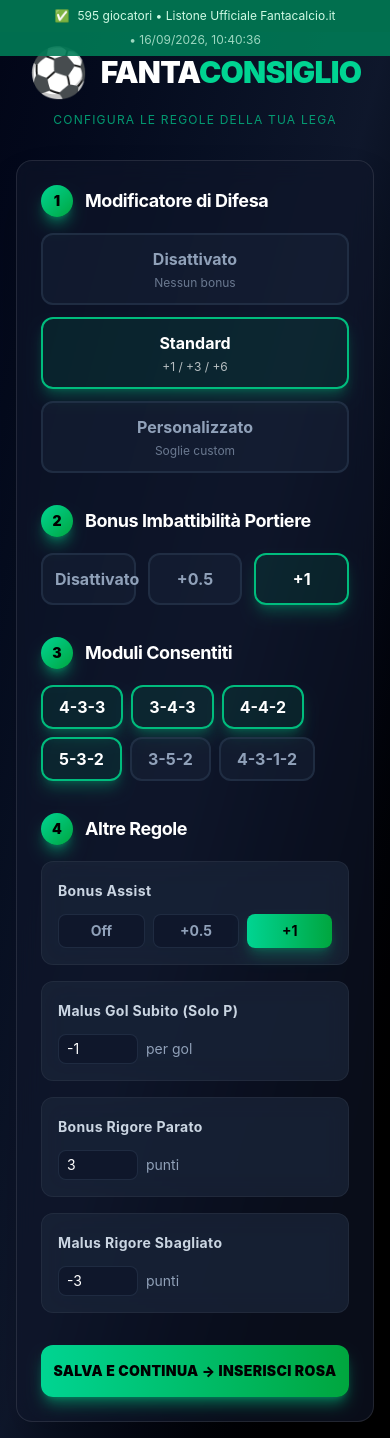
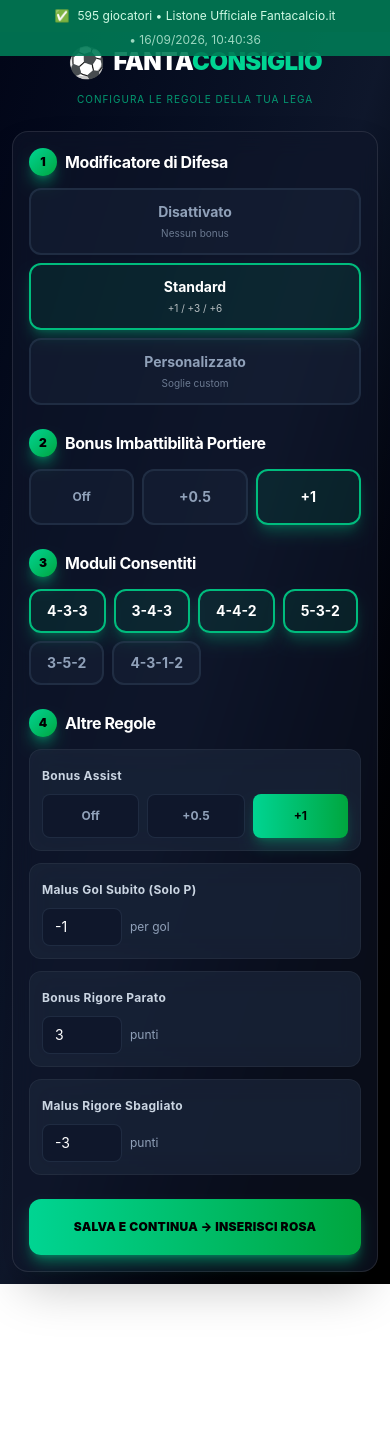
Before and after one commit to gianlucasonnante96-sys/FantaSquadra, a React (Vite) app: page / in a window 390 px wide. After the commit the page ends 1284 px from the top, so only its background shows below. Built offline with nearby package versions, Linux system fonts and the light colour scheme.

Commit message:
Refactor Setup component layout and styles
Updated styles and structure for Setup component, including adjustments to padding, font sizes, and button layouts.

```diff
--- a/src/components/Setup.tsx
+++ b/src/components/Setup.tsx
@@ -33,87 +33,87 @@
   };
 
   return (
-    <div className="min-h-screen bg-gradient-to-br from-slate-950 via-slate-900 to-black p-4 md:p-8">
+    <div className="min-h-screen bg-gradient-to-br from-slate-950 via-slate-900 to-black p-3 md:p-8">
       <div className="max-w-3xl mx-auto">
         {/* Header */}
-        <div className="text-center mb-8">
-          <div className="inline-flex items-center gap-3 mb-4">
-            <span className="text-5xl">⚽</span>
-            <h1 className="text-3xl md:text-5xl font-black text-white tracking-tight">
+        <div className="text-center mb-6 md:mb-8">
+          <div className="inline-flex items-center gap-2 md:gap-3 mb-3 md:mb-4">
+            <span className="text-3xl md:text-5xl">⚽</span>
+            <h1 className="text-2xl md:text-5xl font-black text-white tracking-tight">
               FANTA<span className="text-emerald-400">CONSIGLIO</span>
             </h1>
           </div>
-          <p className="text-emerald-400/70 text-xs md:text-sm tracking-widest uppercase">
+          <p className="text-emerald-400/70 text-[10px] md:text-sm tracking-widest uppercase">
             Configura le regole della tua lega
           </p>
         </div>
 
-        <div className="bg-slate-900/60 backdrop-blur-md rounded-2xl border border-white/10 p-6 md:p-8 shadow-2xl">
+        <div className="bg-slate-900/60 backdrop-blur-md rounded-2xl border border-white/10 p-4 md:p-8 shadow-2xl">
           {/* ============================================================
               SEZIONE 1: MODIFICATORE DI DIFESA
               ============================================================ */}
-          <div className="mb-8">
-            <h3 className="text-lg font-bold text-white mb-4 flex items-center gap-3">
-              <span className="w-8 h-8 rounded-full bg-gradient-to-br from-emerald-400 to-green-600 flex items-center justify-center text-black font-black text-sm shadow-lg shadow-emerald-500/50">
+          <div className="mb-6 md:mb-8">
+            <h3 className="text-base md:text-lg font-bold text-white mb-3 md:mb-4 flex items-center gap-2 md:gap-3">
+              <span className="w-7 h-7 md:w-8 md:h-8 rounded-full bg-gradient-to-br from-emerald-400 to-green-600 flex items-center justify-center text-black font-black text-xs md:text-sm shadow-lg shadow-emerald-500/50">
                 1
               </span>
               <span className="tracking-tight">Modificatore di Difesa</span>
             </h3>
-            <div className="grid grid-cols-1 md:grid-cols-3 gap-3">
+            <div className="grid grid-cols-1 gap-2 md:grid-cols-3 md:gap-3">
               <button
                 onClick={() => updateRules({ modificatoreDifesa: 'off' })}
-                className={`p-3 rounded-xl border-2 transition-all ${
+                className={`p-3 min-h-[60px] rounded-xl border-2 transition-all ${
                   localRules.modificatoreDifesa === 'off'
                     ? 'border-emerald-500 bg-emerald-500/10 text-white shadow-lg shadow-emerald-500/30'
                     : 'border-slate-700/50 bg-slate-800/40 text-slate-400 hover:border-slate-600 hover:text-slate-300'
                 }`}
               >
-                <div className="font-bold">Disattivato</div>
-                <div className="text-xs mt-1 opacity-70">Nessun bonus</div>
+                <div className="font-bold text-sm md:text-base">Disattivato</div>
+                <div className="text-[10px] md:text-xs mt-1 opacity-70">Nessun bonus</div>
               </button>
               <button
                 onClick={() => updateRules({ modificatoreDifesa: 'standard' })}
-                className={`p-3 rounded-xl border-2 transition-all ${
+                className={`p-3 min-h-[60px] rounded-xl border-2 transition-all ${
                   localRules.modificatoreDifesa === 'standard'
                     ? 'border-emerald-500 bg-emerald-500/10 text-white shadow-lg shadow-emerald-500/30'
                     : 'border-slate-700/50 bg-slate-800/40 text-slate-400 hover:border-slate-600 hover:text-slate-300'
                 }`}
               >
-                <div className="font-bold">Standard</div>
-                <div className="text-xs mt-1 opacity-70">+1 / +3 / +6</div>
+                <div className="font-bold text-sm md:text-base">Standard</div>
+                <div className="text-[10px] md:text-xs mt-1 opacity-70">+1 / +3 / +6</div>
               </button>
               <button
                 onClick={() => updateRules({ modificatoreDifesa: 'custom' })}
-                className={`p-3 rounded-xl border-2 transition-all ${
+                className={`p-3 min-h-[60px] rounded-xl border-2 transition-all ${
                   localRules.modificatoreDifesa === 'custom'
                     ? 'border-emerald-500 bg-emerald-500/10 text-white shadow-lg shadow-emerald-500/30'
                     : 'border-slate-700/50 bg-slate-800/40 text-slate-400 hover:border-slate-600 hover:text-slate-300'
                 }`}
               >
-                <div className="font-bold">Personalizzato</div>
-                <div className="text-xs mt-1 opacity-70">Soglie custom</div>
+                <div className="font-bold text-sm md:text-base">Personalizzato</div>
+                <div className="text-[10px] md:text-xs mt-1 opacity-70">Soglie custom</div>
               </button>
             </div>
 
             {localRules.modificatoreDifesa === 'custom' && (
-              <div className="mt-3 p-4 bg-slate-800/60 backdrop-blur-md rounded-xl border border-white/5 animate-fadeIn">
-                <p className="text-sm text-slate-300 mb-3 font-medium">Configura soglie personalizzate:</p>
+              <div className="mt-3 p-3 md:p-4 bg-slate-800/60 backdrop-blur-md rounded-xl border border-white/5 animate-fadeIn">
+                <p className="text-xs md:text-sm text-slate-300 mb-3 font-medium">Configura soglie personalizzate:</p>
                 <div className="space-y-2">
                   {localRules.modificatoreCustom.map((t, i) => (
-                    <div key={i} className="flex items-center gap-3 flex-wrap">
-                      <span className="text-slate-400 text-sm">Media ≥</span>
+                    <div key={i} className="flex items-center gap-2 md:gap-3 flex-wrap">
+                      <span className="text-slate-400 text-xs md:text-sm">Media ≥</span>
                       <input
                         type="number"
-                        step="0.5"
+                        step="0.25"
                         value={t.threshold}
                         onChange={(e) => {
                           const newCustom = [...localRules.modificatoreCustom];
                           newCustom[i] = { ...newCustom[i], threshold: parseFloat(e.target.value) || 0 };
                           updateRules({ modificatoreCustom: newCustom });
                         }}
-                        className="w-20 px-2 py-1 bg-slate-900/80 border border-slate-700/50 rounded-lg text-white text-sm focus:outline-none focus:border-emerald-500/60 focus:ring-2 focus:ring-emerald-500/20 transition-all"
+                        className="w-16 md:w-20 px-2 py-1 bg-slate-900/80 border border-slate-700/50 rounded-lg text-white text-xs md:text-sm focus:outline-none focus:border-emerald-500/60"
                       />
-                      <span className="text-slate-400 text-sm">→ Bonus</span>
+                      <span className="text-slate-400 text-xs md:text-sm">→ Bonus</span>
                       <input
                         type="number"
                         step="0.5"
@@ -123,15 +123,14 @@
                           newCustom[i] = { ...newCustom[i], bonus: parseFloat(e.target.value) || 0 };
                           updateRules({ modificatoreCustom: newCustom });
                         }}
-                        className="w-20 px-2 py-1 bg-slate-900/80 border border-slate-700/50 rounded-lg text-white text-sm focus:outline-none focus:border-emerald-500/60 focus:ring-2 focus:ring-emerald-500/20 transition-all"
+                        className="w-16 md:w-20 px-2 py-1 bg-slate-900/80 border border-slate-700/50 rounded-lg text-white text-xs md:text-sm focus:outline-none focus:border-emerald-500/60"
                       />
                       <button
                         onClick={() => {
                           const newCustom = localRules.modificatoreCustom.filter((_, idx) => idx !== i);
                           updateRules({ modificatoreCustom: newCustom });
                         }}
-                        className="ml-2 w-7 h-7 flex items-center justify-center rounded-lg bg-red-500/20 text-red-400 hover:bg-red-500/40 hover:text-red-300 transition-colors text-sm"
-                        title="Rimuovi soglia"
+                        className="ml-auto w-8 h-8 flex items-center justify-center rounded-lg bg-red-500/20 text-red-400 hover:bg-red-500/40 transition-colors text-sm"
                       >
                         ✕
                       </button>
@@ -141,7 +140,7 @@
                     onClick={() => updateRules({
                       modificatoreCustom: [...localRules.modificatoreCustom, { threshold: 6, bonus: 1 }]
                     })}
-                    className="text-emerald-400 text-sm hover:text-emerald-300 font-medium transition-colors"
+                    className="text-emerald-400 text-xs md:text-sm hover:text-emerald-300 font-medium transition-colors py-2"
                   >
                     + Aggiungi soglia
                   </button>
@@ -153,43 +152,43 @@
           {/* ============================================================
               SEZIONE 2: BONUS IMBATTIBILITÀ
               ============================================================ */}
-          <div className="mb-8">
-            <h3 className="text-lg font-bold text-white mb-4 flex items-center gap-3">
-              <span className="w-8 h-8 rounded-full bg-gradient-to-br from-emerald-400 to-green-600 flex items-center justify-center text-black font-black text-sm shadow-lg shadow-emerald-500/50">
+          <div className="mb-6 md:mb-8">
+            <h3 className="text-base md:text-lg font-bold text-white mb-3 md:mb-4 flex items-center gap-2 md:gap-3">
+              <span className="w-7 h-7 md:w-8 md:h-8 rounded-full bg-gradient-to-br from-emerald-400 to-green-600 flex items-center justify-center text-black font-black text-xs md:text-sm shadow-lg shadow-emerald-500/50">
                 2
               </span>
               <span className="tracking-tight">Bonus Imbattibilità Portiere</span>
             </h3>
-            <div className="grid grid-cols-3 gap-3">
+            <div className="grid grid-cols-3 gap-2 md:gap-3">
               <button
                 onClick={() => updateRules({ bonusImbattibilita: 'off' })}
-                className={`p-3 rounded-xl border-2 transition-all ${
+                className={`p-3 min-h-[56px] rounded-xl border-2 transition-all ${
                   localRules.bonusImbattibilita === 'off'
                     ? 'border-emerald-500 bg-emerald-500/10 text-white shadow-lg shadow-emerald-500/30'
                     : 'border-slate-700/50 bg-slate-800/40 text-slate-400 hover:border-slate-600 hover:text-slate-300'
                 }`}
               >
-                <div className="font-bold">Disattivato</div>
+                <div className="font-bold text-xs md:text-base">Off</div>
               </button>
               <button
                 onClick={() => updateRules({ bonusImbattibilita: '0.5' })}
-                className={`p-3 rounded-xl border-2 transition-all ${
+                className={`p-3 min-h-[56px] rounded-xl border-2 transition-all ${
                   localRules.bonusImbattibilita === '0.5'
                     ? 'border-emerald-500 bg-emerald-500/10 text-white shadow-lg shadow-emerald-500/30'
                     : 'border-slate-700/50 bg-slate-800/40 text-slate-400 hover:border-slate-600 hover:text-slate-300'
                 }`}
               >
-                <div className="font-bold">+0.5</div>
+                <div className="font-bold text-sm md:text-base">+0.5</div>
               </button>
               <button
                 onClick={() => updateRules({ bonusImbattibilita: '1' })}
-                className={`p-3 rounded-xl border-2 transition-all ${
+                className={`p-3 min-h-[56px] rounded-xl border-2 transition-all ${
                   localRules.bonusImbattibilita === '1'
                     ? 'border-emerald-500 bg-emerald-500/10 text-white shadow-lg shadow-emerald-500/30'
                     : 'border-slate-700/50 bg-slate-800/40 text-slate-400 hover:border-slate-600 hover:text-slate-300'
                 }`}
               >
-                <div className="font-bold">+1</div>
+                <div className="font-bold text-sm md:text-base">+1</div>
               </button>
             </div>
           </div>
@@ -197,9 +196,9 @@
           {/* ============================================================
               SEZIONE 3: MODULI CONSENTITI
               ============================================================ */}
-          <div className="mb-8">
-            <h3 className="text-lg font-bold text-white mb-4 flex items-center gap-3">
-              <span className="w-8 h-8 rounded-full bg-gradient-to-br from-emerald-400 to-green-600 flex items-center justify-center text-black font-black text-sm shadow-lg shadow-emerald-500/50">
+          <div className="mb-6 md:mb-8">
+            <h3 className="text-base md:text-lg font-bold text-white mb-3 md:mb-4 flex items-center gap-2 md:gap-3">
+              <span className="w-7 h-7 md:w-8 md:h-8 rounded-full bg-gradient-to-br from-emerald-400 to-green-600 flex items-center justify-center text-black font-black text-xs md:text-sm shadow-lg shadow-emerald-500/50">
                 3
               </span>
               <span className="tracking-tight">Moduli Consentiti</span>
@@ -209,7 +208,7 @@
                 <button
                   key={module}
                   onClick={() => toggleModule(module)}
-                  className={`px-4 py-2 rounded-xl border-2 font-bold transition-all ${
+                  className={`px-4 py-2.5 min-h-[44px] rounded-xl border-2 font-bold transition-all text-sm md:text-base ${
                     localRules.moduliConsentiti.includes(module)
                       ? 'border-emerald-500 bg-emerald-500/10 text-white shadow-lg shadow-emerald-500/30'
                       : 'border-slate-700/50 bg-slate-800/40 text-slate-400 hover:border-slate-600 hover:text-slate-300'
@@ -224,24 +223,24 @@
           {/* ============================================================
               SEZIONE 4: ALTRE REGOLE
               ============================================================ */}
-          <div className="mb-8">
-            <h3 className="text-lg font-bold text-white mb-4 flex items-center gap-3">
-              <span className="w-8 h-8 rounded-full bg-gradient-to-br from-emerald-400 to-green-600 flex items-center justify-center text-black font-black text-sm shadow-lg shadow-emerald-500/50">
+          <div className="mb-6 md:mb-8">
+            <h3 className="text-base md:text-lg font-bold text-white mb-3 md:mb-4 flex items-center gap-2 md:gap-3">
+              <span className="w-7 h-7 md:w-8 md:h-8 rounded-full bg-gradient-to-br from-emerald-400 to-green-600 flex items-center justify-center text-black font-black text-xs md:text-sm shadow-lg shadow-emerald-500/50">
                 4
               </span>
               <span className="tracking-tight">Altre Regole</span>
             </h3>
-            <div className="grid grid-cols-1 md:grid-cols-2 gap-4">
+            <div className="grid grid-cols-1 md:grid-cols-2 gap-3 md:gap-4">
 
               {/* Assist */}
-              <div className="bg-slate-800/60 backdrop-blur-md p-4 rounded-xl border border-white/5">
-                <label className="text-slate-300 text-sm font-bold tracking-wide">Bonus Assist</label>
-                <div className="flex gap-2 mt-3">
+              <div className="bg-slate-800/60 backdrop-blur-md p-3 md:p-4 rounded-xl border border-white/5">
+                <label className="text-slate-300 text-xs md:text-sm font-bold tracking-wide">Bonus Assist</label>
+                <div className="flex gap-2 mt-2 md:mt-3">
                   {['off', '0.5', '1'].map(val => (
                     <button
                       key={val}
                       onClick={() => updateRules({ assist: val as LeagueRules['assist'] })}
-                      className={`flex-1 px-3 py-1.5 rounded-lg text-sm font-bold transition-all ${
+                      className={`flex-1 px-3 py-2 min-h-[44px] rounded-lg text-xs md:text-sm font-bold transition-all ${
                         localRules.assist === val
                           ? 'bg-gradient-to-r from-emerald-400 to-green-600 text-black shadow-lg shadow-emerald-500/30'
                           : 'bg-slate-900/80 text-slate-400 hover:bg-slate-700/80 hover:text-white border border-slate-700/50'
@@ -253,60 +252,58 @@
                 </div>
               </div>
 
-              {/* 🔥 FIX: dicitura cambiata in "Solo P" */}
-              <div className="bg-slate-800/60 backdrop-blur-md p-4 rounded-xl border border-white/5">
-                <label className="text-slate-300 text-sm font-bold tracking-wide">Malus Gol Subito (Solo P)</label>
-                <div className="flex items-center gap-2 mt-3">
+              {/* Malus Gol Subito */}
+              <div className="bg-slate-800/60 backdrop-blur-md p-3 md:p-4 rounded-xl border border-white/5">
+                <label className="text-slate-300 text-xs md:text-sm font-bold tracking-wide">Malus Gol Subito (Solo P)</label>
+                <div className="flex items-center gap-2 mt-2 md:mt-3">
                   <input
                     type="number"
                     step="0.5"
                     value={localRules.golSubito}
                     onChange={(e) => updateRules({ golSubito: parseFloat(e.target.value) || 0 })}
-                    className="w-20 px-2 py-1 bg-slate-900/80 border border-slate-700/50 rounded-lg text-white text-sm focus:outline-none focus:border-emerald-500/60 focus:ring-2 focus:ring-emerald-500/20 transition-all"
+                    className="w-20 px-3 py-2 bg-slate-900/80 border border-slate-700/50 rounded-lg text-white text-sm focus:outline-none focus:border-emerald-500/60"
                   />
-                  <span className="text-slate-400 text-sm">per gol</span>
+                  <span className="text-slate-400 text-xs md:text-sm">per gol</span>
                 </div>
               </div>
 
               {/* Rigore Parato */}
-              <div className="bg-slate-800/60 backdrop-blur-md p-4 rounded-xl border border-white/5">
-                <label className="text-slate-300 text-sm font-bold tracking-wide">Bonus Rigore Parato</label>
-                <div className="flex items-center gap-2 mt-3">
+              <div className="bg-slate-800/60 backdrop-blur-md p-3 md:p-4 rounded-xl border border-white/5">
+                <label className="text-slate-300 text-xs md:text-sm font-bold tracking-wide">Bonus Rigore Parato</label>
+                <div className="flex items-center gap-2 mt-2 md:mt-3">
                   <input
                     type="number"
                     step="0.5"
                     value={localRules.rigoreParato}
                     onChange={(e) => updateRules({ rigoreParato: parseFloat(e.target.value) || 0 })}
-                    className="w-20 px-2 py-1 bg-slate-900/80 border border-slate-700/50 rounded-lg text-white text-sm focus:outline-none focus:border-emerald-500/60 focus:ring-2 focus:ring-emerald-500/20 transition-all"
+                    className="w-20 px-3 py-2 bg-slate-900/80 border border-slate-700/50 rounded-lg text-white text-sm focus:outline-none focus:border-emerald-500/60"
                   />
-                  <span className="text-slate-400 text-sm">punti</span>
+                  <span className="text-slate-400 text-xs md:text-sm">punti</span>
                 </div>
               </div>
 
               {/* Rigore Sbagliato */}
-              <div className="bg-slate-800/60 backdrop-blur-md p-4 rounded-xl border border-white/5">
-                <label className="text-slate-300 text-sm font-bold tracking-wide">Malus Rigore Sbagliato</label>
-                <div className="flex items-center gap-2 mt-3">
+              <div className="bg-slate-800/60 backdrop-blur-md p-3 md:p-4 rounded-xl border border-white/5">
+                <label className="text-slate-300 text-xs md:text-sm font-bold tracking-wide">Malus Rigore Sbagliato</label>
+                <div className="flex items-center gap-2 mt-2 md:mt-3">
                   <input
                     type="number"
                     step="0.5"
                     value={localRules.rigoreSbagliato}
                     onChange={(e) => updateRules({ rigoreSbagliato: parseFloat(e.target.value) || 0 })}
-                    className="w-20 px-2 py-1 bg-slate-900/80 border border-slate-700/50 rounded-lg text-white text-sm focus:outline-none focus:border-emerald-500/60 focus:ring-2 focus:ring-emerald-500/20 transition-all"
+                    className="w-20 px-3 py-2 bg-slate-900/80 border border-slate-700/50 rounded-lg text-white text-sm focus:outline-none focus:border-emerald-500/60"
                   />
-                  <span className="text-slate-400 text-sm">punti</span>
+                  <span className="text-slate-400 text-xs md:text-sm">punti</span>
                 </div>
               </div>
 
             </div>
           </div>
 
-          {/* ============================================================
-              BOTTONE SALVA
-              ============================================================ */}
+          {/* Bottone SALVA */}
           <button
             onClick={handleSave}
-            className="w-full py-4 bg-gradient-to-r from-emerald-400 to-green-600 hover:from-emerald-300 hover:to-green-500 text-black font-black rounded-xl transition-all transform hover:scale-[1.02] shadow-lg shadow-emerald-500/50 tracking-wide uppercase text-sm"
+            className="w-full py-4 min-h-[56px] bg-gradient-to-r from-emerald-400 to-green-600 hover:from-emerald-300 hover:to-green-500 text-black font-black rounded-xl transition-all transform active:scale-[0.98] md:hover:scale-[1.02] shadow-lg shadow-emerald-500/50 tracking-wide uppercase text-xs md:text-sm"
           >
             Salva e Continua → Inserisci Rosa
           </button>
```
